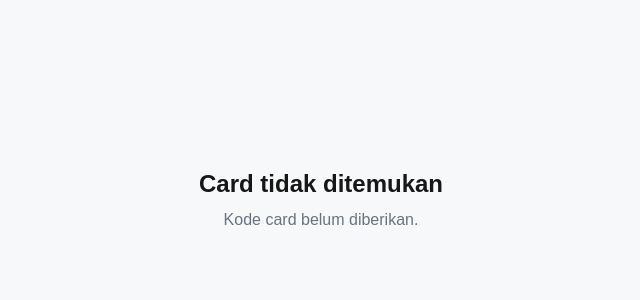
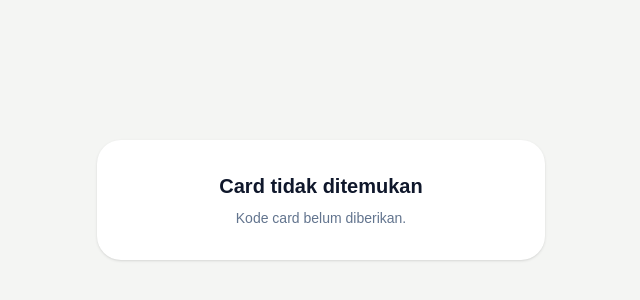
Before and after one commit to ulasantokogle-max/ulasantoko-review-card, a Next.js app: page /card-v2 in a window 1280 px wide. Shown: the part 200-500 px from the top of the page, without its empty margins (319-959 px from the left). Built offline with nearby package versions, Linux system fonts and the light colour scheme; no server answers.

Commit message:
V2: route card entry directly to customer landing page

```diff
--- a/app/card-v2/page.tsx
+++ b/app/card-v2/page.tsx
@@ -1,106 +1,58 @@
+import { redirect } from "next/navigation";
 import { getCardAdapterV2 } from "@/lib/card-adapter-v2";
 
 type Props = { searchParams: Promise<{ code?: string }> };
 
+/**
+ * V2 customer entry point.
+ *
+ * IMPORTANT:
+ * - This route is V2-only.
+ * - Legacy `/card` and `/lp/[slug]` are not changed.
+ * - QR/NFC requests using `/card-v2?code=...` are resolved by the V2
+ *   adapter and then sent directly to the V2 customer landing page.
+ */
 export default async function CardV2Page({ searchParams }: Props) {
   const params = await searchParams;
   const code = params.code?.trim().toUpperCase();
 
   if (!code) {
+    return <Fallback title="Card tidak ditemukan" description="Kode card belum diberikan." />;
+  }
+
+  try {
+    const card = await getCardAdapterV2(code);
+
+    if (!card) {
+      return <Fallback title="Card tidak ditemukan" description="API V2 tidak mengembalikan data card." />;
+    }
+
+    if (!card.active) {
+      return <Fallback title="Card tidak aktif" description={`Card ${card.code} ditemukan, tetapi sedang tidak aktif.`} />;
+    }
+
+    // The customer-facing V2 UI lives in /lp-v2/[slug].
+    // Keep the entry route separate so legacy routes remain untouched.
+    redirect(`/lp-v2/${encodeURIComponent(card.code)}`);
+  } catch (error) {
+    console.error("CARD_V2_ENTRY_ERROR:", error);
+
     return (
-      <main className="min-h-screen flex items-center justify-center p-6">
-        <div className="text-center">
-          <h1 className="text-2xl font-bold">Card tidak ditemukan</h1>
-          <p className="mt-2 text-gray-500">Kode card belum diberikan.</p>
-        </div>
-      </main>
+      <Fallback
+        title="Halaman tidak tersedia"
+        description="Terjadi kendala saat memuat card. Silakan coba kembali."
+      />
     );
   }
+}
 
-  let card = null;
-  let diagnosticError: string | null = null;
-
-  try {
-    card = await getCardAdapterV2(code);
-  } catch (error) {
-    diagnosticError = error instanceof Error ? error.message : "Unknown V2 error";
-    console.error("CARD_V2_PAGE_ERROR:", diagnosticError);
-  }
-
-  if (diagnosticError) {
-    return (
-      <main className="min-h-screen bg-gray-50 p-6">
-        <div className="mx-auto max-w-xl">
-          <section className="rounded-2xl bg-white p-6 shadow-sm">
-            <h1 className="text-2xl font-bold">V2 API Diagnostic</h1>
-            <p className="mt-2 text-sm text-gray-500">Card Code: {code}</p>
-            <div className="mt-6 rounded-xl border border-red-200 bg-red-50 p-4">
-              <p className="text-sm font-semibold text-red-700">Error</p>
-              <pre className="mt-2 whitespace-pre-wrap break-words text-sm text-red-700">{diagnosticError}</pre>
-            </div>
-            <p className="mt-4 text-xs text-gray-500">
-              Diagnostic ini hanya berada di route V2. Sistem legacy tidak diubah.
-            </p>
-          </section>
-        </div>
-      </main>
-    );
-  }
-
-  if (!card) {
-    return (
-      <main className="min-h-screen flex items-center justify-center p-6">
-        <div className="text-center">
-          <h1 className="text-2xl font-bold">Card tidak ditemukan</h1>
-          <p className="mt-2 text-gray-500">API V2 tidak mengembalikan data card.</p>
-        </div>
-      </main>
-    );
-  }
-
-  if (!card.active) {
-    return (
-      <main className="min-h-screen flex items-center justify-center p-6">
-        <div className="text-center">
-          <h1 className="text-2xl font-bold">Card tidak aktif</h1>
-          <p className="mt-2 text-gray-500">Card {card.code} ditemukan, tetapi statusnya bukan active.</p>
-        </div>
-      </main>
-    );
-  }
-
+function Fallback({ title, description }: { title: string; description: string }) {
   return (
-    <main className="min-h-screen bg-gray-50 p-6">
-      <div className="mx-auto max-w-xl">
-        <section className="rounded-2xl bg-white p-6 shadow-sm">
-          <h1 className="text-2xl font-bold">{card.name ?? "Review Card"}</h1>
-          <p className="mt-2 text-sm text-gray-500">Card Code: {card.code}</p>
-        </section>
-
-        {card.googleReviewUrl && (
-          <section className="mt-4 rounded-2xl bg-white p-6 shadow-sm">
-            <h2 className="text-lg font-semibold">Bagikan Pengalaman Anda</h2>
-            <p className="mt-2 text-sm text-gray-500">Bantu bisnis kami berkembang dengan memberikan ulasan Anda.</p>
-            <a href={card.googleReviewUrl} target="_blank" rel="noopener noreferrer" className="mt-4 block rounded-xl bg-black px-5 py-3 text-center font-semibold text-white">Berikan Ulasan Google</a>
-          </section>
-        )}
-
-        {card.feedback.enabled && card.feedback.pageId && (
-          <section className="mt-4 rounded-2xl bg-white p-6 shadow-sm">
-            <h2 className="text-lg font-semibold">Berikan Feedback</h2>
-            <p className="mt-2 text-sm text-gray-500">Sampaikan pengalaman Anda melalui halaman feedback bisnis.</p>
-            <a href={`/lp-v2/${encodeURIComponent(card.code)}`} className="mt-4 block rounded-xl border px-5 py-3 text-center font-semibold">Buka Halaman Feedback</a>
-          </section>
-        )}
-
-        {card.complaint.enabled && (
-          <section className="mt-4 rounded-2xl bg-white p-6 shadow-sm">
-            <h2 className="text-lg font-semibold">Hubungi Layanan Pelanggan</h2>
-            <p className="mt-2 text-sm text-gray-500">Dapatkan bantuan cepat atau sampaikan kendala Anda.</p>
-            <a href={`/feedback/${encodeURIComponent(card.code)}/complaint`} className="mt-4 block rounded-xl bg-red-600 px-5 py-3 text-center font-semibold text-white">Hubungi Customer Service</a>
-          </section>
-        )}
-      </div>
+    <main className="flex min-h-screen items-center justify-center bg-[#f4f5f3] p-6">
+      <section className="w-full max-w-md rounded-3xl bg-white p-8 text-center shadow-sm">
+        <h1 className="text-xl font-bold text-slate-900">{title}</h1>
+        <p className="mt-2 text-sm text-slate-500">{description}</p>
+      </section>
     </main>
   );
 }
```
